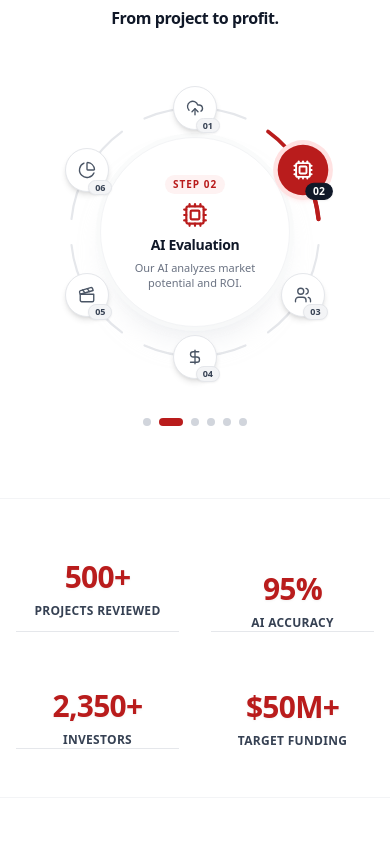
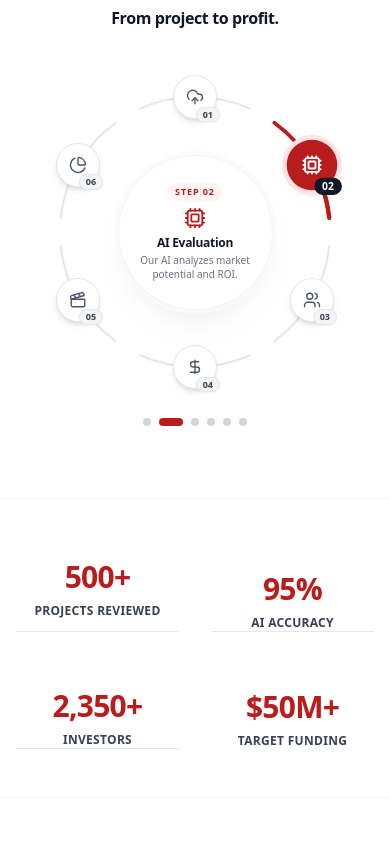
Before and after one commit to ChHashim88/bff3, a Next.js app: page / in a window 390 px wide. Shown: the part 3980-4845 px from the top of the page. Built offline with nearby package versions, Linux system fonts and the light colour scheme.

Commit message:
style: expand visual gap between center content card and outer node track in HowItWorks mobile view

```diff
--- a/src/components/sections/HowItWorks.tsx
+++ b/src/components/sections/HowItWorks.tsx
@@ -166,7 +166,7 @@ export default function HowItWorks() {
                 const centerAngle = i * 60;
                 const startAngle = centerAngle - 24;
                 const endAngle = centerAngle + 24;
-                const pathD = describeArc(150, 150, 115, startAngle, endAngle);
+                const pathD = describeArc(150, 150, 125, startAngle, endAngle);
                 const isActive = i === activeIndex;
 
                 return (
@@ -200,34 +200,34 @@ export default function HowItWorks() {
               })}
             </svg>
 
-            {/* CENTER CONTENT DISPLAY */}
-            <div className="relative z-20 w-[190px] h-[190px] xs:w-[210px] xs:h-[210px] rounded-full bg-white border border-gray-100 shadow-xl shadow-gray-200/50 flex flex-col items-center justify-center p-4 text-center ring-4 ring-gray-50/80">
+            {/* CENTER CONTENT DISPLAY (Optimized size for generous radial gap) */}
+            <div className="relative z-20 w-[155px] h-[155px] xs:w-[170px] xs:h-[170px] rounded-full bg-white border border-gray-100 shadow-xl shadow-gray-200/40 flex flex-col items-center justify-center p-3 text-center ring-4 ring-gray-50/80">
               <AnimatePresence mode="wait">
                 <motion.div
                   key={activeIndex}
-                  initial={{ opacity: 0, y: 10, scale: 0.95 }}
+                  initial={{ opacity: 0, y: 8, scale: 0.95 }}
                   animate={{ opacity: 1, y: 0, scale: 1 }}
-                  exit={{ opacity: 0, y: -10, scale: 0.95 }}
+                  exit={{ opacity: 0, y: -8, scale: 0.95 }}
                   transition={{ duration: 0.35, ease: [0.16, 1, 0.3, 1] }}
-                  className="flex flex-col items-center justify-center text-center space-y-1.5"
+                  className="flex flex-col items-center justify-center text-center space-y-1"
                 >
                   {/* Step Number Tag */}
-                  <span className="text-[10px] font-bold text-[#B91C1C] uppercase tracking-widest bg-red-50 px-2 py-0.5 rounded-full">
+                  <span className="text-[9px] font-bold text-[#B91C1C] uppercase tracking-widest bg-red-50/80 px-2 py-0.5 rounded-full">
                     STEP {steps[activeIndex].num}
                   </span>
 
                   {/* Icon */}
                   <div className="text-[#B91C1C] py-0.5">
-                    <ActiveIcon size={26} strokeWidth={2} />
+                    <ActiveIcon size={22} strokeWidth={2} />
                   </div>
 
                   {/* Title */}
-                  <h3 className="text-sm xs:text-base font-bold text-gray-900 leading-tight tracking-tight max-w-[150px]">
+                  <h3 className="text-xs xs:text-sm font-bold text-gray-900 leading-tight tracking-tight max-w-[130px]">
                     {steps[activeIndex].title}
                   </h3>
 
                   {/* Description */}
-                  <p className="text-[11px] xs:text-xs text-gray-500 leading-snug max-w-[160px] line-clamp-2">
+                  <p className="text-[10px] xs:text-[11px] text-gray-500 leading-snug max-w-[140px] line-clamp-2">
                     {steps[activeIndex].desc}
                   </p>
                 </motion.div>
@@ -238,7 +238,7 @@ export default function HowItWorks() {
             {steps.map((step, i) => {
               const StepIcon = step.icon;
               const angleRad = ((i * 60 - 90) * Math.PI) / 180;
-              const radiusPercent = 38.33; // 115px out of 300px
+              const radiusPercent = 41.67; // 125px out of 300px radius
               const leftPercent = 50 + radiusPercent * Math.cos(angleRad);
               const topPercent = 50 + radiusPercent * Math.sin(angleRad);
               const isActive = i === activeIndex;
```
